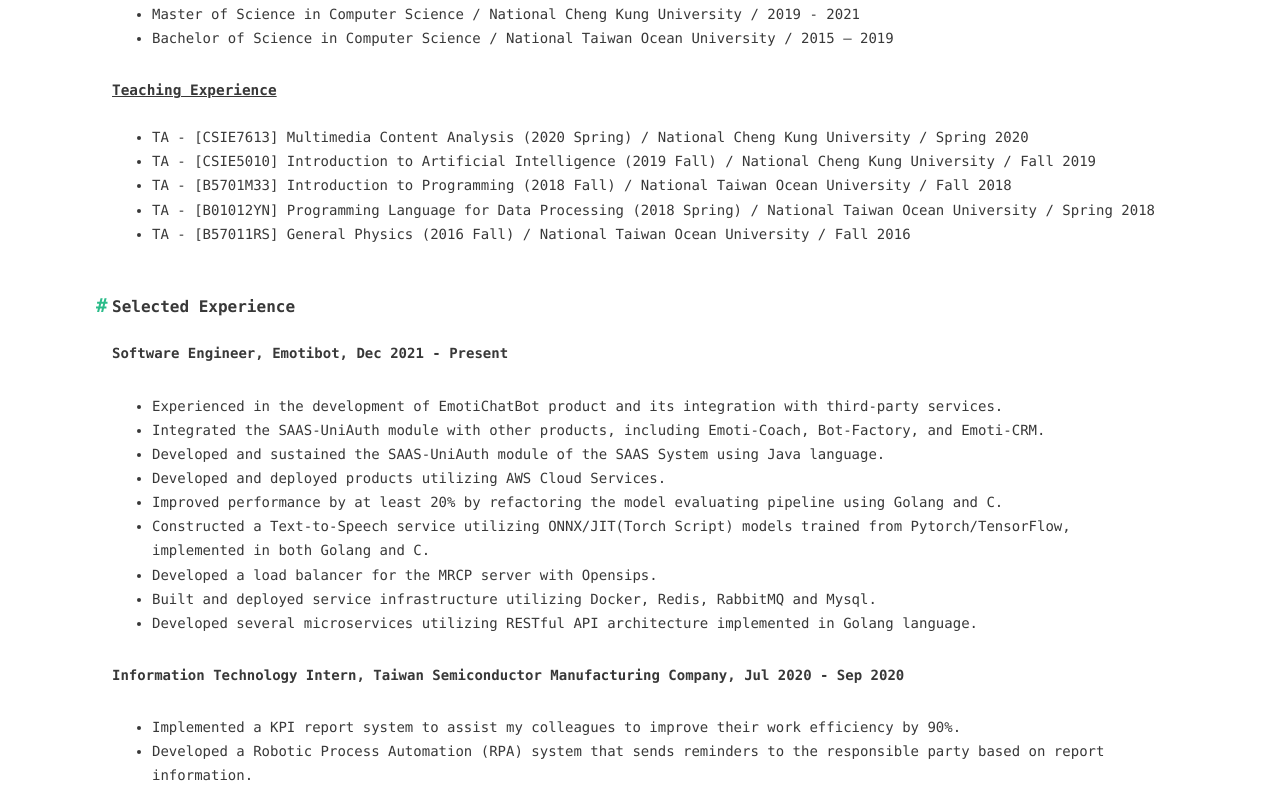
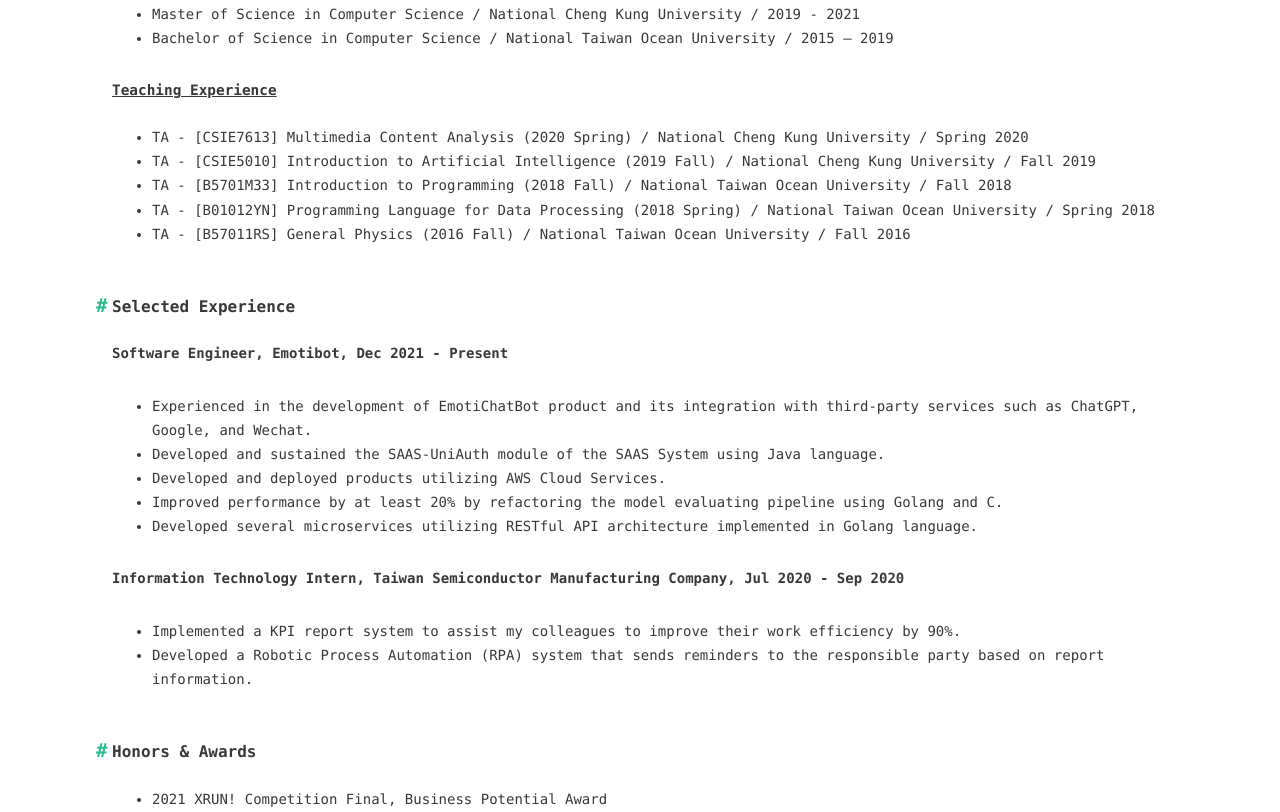
Before and after one commit to dalaoqi/dalaoqi.github.io, a plain HTML site: page about/index.html in a window 1280 px wide. Shown: the part 494-1306 px from the top of the page. Drawn offline with nearby package versions, Linux system fonts and the light colour scheme.

Commit message:
update about page

```diff
--- a/about/index.html
+++ b/about/index.html
@@ -152,14 +152,10 @@
 </ul>
 <h2 id="Selected-Experience"><a href="#Selected-Experience" class="headerlink" title="Selected Experience"></a>Selected Experience</h2><p><strong>Software Engineer, Emotibot,  Dec 2021 - Present</strong></p>
 <ul>
-<li>Experienced in the development of EmotiChatBot product and its integration with third-party services.</li>
-<li>Integrated the SAAS-UniAuth module with other products, including Emoti-Coach, Bot-Factory, and Emoti-CRM.</li>
+<li>Experienced in the development of EmotiChatBot product and its integration with third-party services such as ChatGPT, Google, and Wechat.</li>
 <li>Developed and sustained the SAAS-UniAuth module of the SAAS System using Java language.</li>
 <li>Developed and deployed products utilizing AWS Cloud Services.</li>
 <li>Improved performance by at least 20% by refactoring the model evaluating pipeline using Golang and C.</li>
-<li>Constructed a Text-to-Speech service utilizing ONNX&#x2F;JIT(Torch Script) models trained from Pytorch&#x2F;TensorFlow, implemented in both Golang and C.</li>
-<li>Developed a load balancer for the MRCP server with Opensips.</li>
-<li>Built and deployed service infrastructure utilizing Docker, Redis, RabbitMQ and Mysql.</li>
 <li>Developed several microservices utilizing RESTful API architecture implemented in Golang language.</li>
 </ul>
 <p><strong>Information Technology Intern, Taiwan Semiconductor Manufacturing Company, Jul 2020 - Sep 2020</strong></p>
```
Also changed, not shown: 1 other file.
